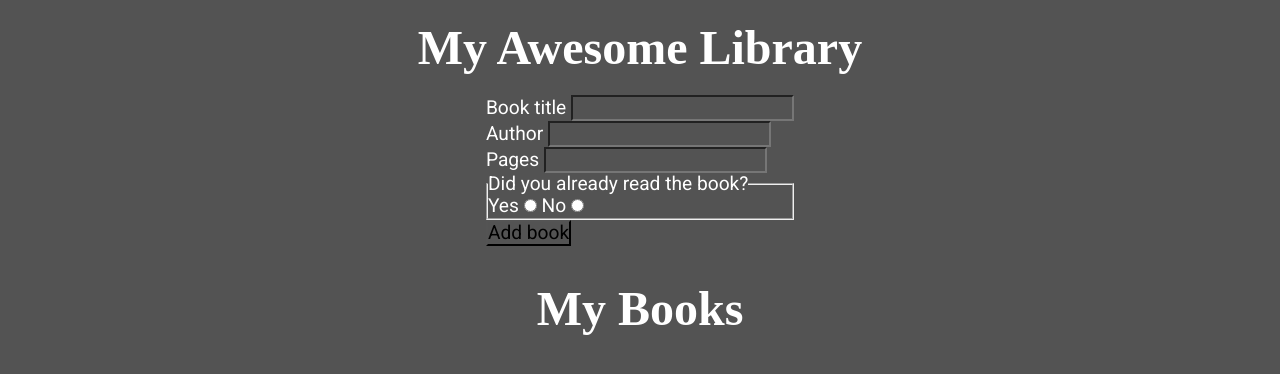
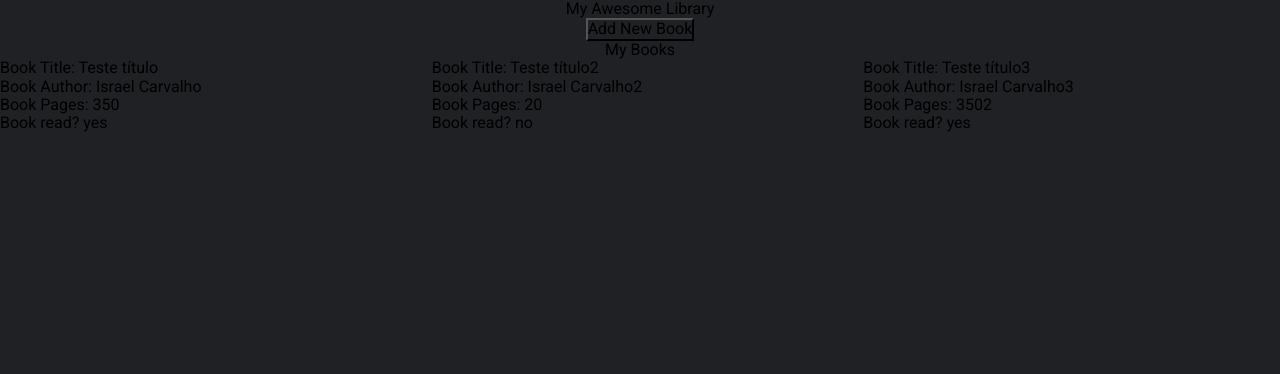
Before and after one commit to raelcx/odin-library, a plain HTML site: page index.html in a window 1280 px wide. Drawn offline with Linux system fonts and the light colour scheme; a web font is replaced by a local one.

Commit message:
Reorder file structure, add more functions, modal
This commit reorder file structure to be more concise and organized.
Add temporary function to insert dummy books.
Add modal initial structure.

```diff
--- a/index.html
+++ b/index.html
@@ -5,44 +5,50 @@
     <meta name="viewport" content="width=device-width, initial-scale=1.0">
     <title>JS Library</title>
     <link rel="stylesheet" href="./styles/style.css">
-    <script src="./script.js" defer></script>
+    <script src="./scripts/main.js" defer></script>
 </head>
 <body>
     <div id="container">
         <div class="header">
             <p>My Awesome Library</p>
         </div>
-        <div class="bookManager">
-            <form action="" method="post">
-                <p>
-                    <label for="title">Book title</label>
-                    <input type="text" name="title" id="title" required>
-                </p>
+        <div>
+            <button type="button" class="newBook">Add New Book</button>
+            <dialog id="addNewBookModal">
+                <div class='modal-container'>
+                    <div class='modal'>
+                        <button autofocus>Close</button>
+                        <form action="" method="dialog">
+                            <section>
+                                <h2>Add new book</h2>
+                                <p>
+                                    <label for="title"><span>Book Title</span></label>
+                                    <br>
+                                    <input type="text" name="title" id="title">
+                                </p>
+                                <p>
+                                    <label for="author">Book Author</label>
+                                    <br>
+                                    <input type="text" name="author" id="author">
+                                </p>
+                            </section>
 
-                <p>
-                    <label for="author">Author</label>
-                    <input type="text" name="author" id="author" required>
-                </p>
 
-                <p>
-                    <label for="pages">Pages</label>
-                    <input type="number" name="pages" id="pages" required>
-                </p>
+                        </form>
+                    </div>
+                </div>
+              </dialog>
+        </div>
 
-                <p>
-                    <fieldset>
-                        <legend>Did you already read the book?</legend>
-                    <label for="yes">Yes</label>
-                    <input type="radio" name="read" id="yes" required>
-                    <label for="no">No</label>
-                    <input type="radio" name="read" id="no" required>
-                </fieldset>
-                </p>
-                <button type="submit" class="addNewBookBtn">Add book</button>
-            </form>
+        <div id="bookManager">
+            <div class="header">
+                <p>My Books</p>
+            </div>
+            <div id="bookList">
+
+            </div>
         </div>
-        <div class="libraryHeader">My Books</div>
-        <div class="library"></div>
+
     </div>
 </body>
 </html>
--- a/script.js
+++ /dev/null
@@ -1,28 +0,0 @@
-const myBooks = [];
-
-function Book(title, author, pages, read) {
-    this.title = title;
-    this.author = author;
-    this.pages = pages;
-    this.read = read;
-}
-
-function addBookToLibrary() {
-
-}
-
-const addNewBookBtn = document.querySelector(".addNewBookBtn");
-
-
-let book1 = new Book('Teste título', 'Israel Carvalho', 350, 'yes');
-let book2 = new Book('Teste título2', 'Israel Carvalho2', 20, 'no');
-let book3 = new Book('Teste título3', 'Israel Carvalho3', 3502, 'yes');
-
-myBooks.push(book1);
-myBooks.push(book2);
-myBooks.push(book3);
-
-
-addNewBookBtn.addEventListener("click", (e) => {
-    alert(e);
-});
--- /dev/null
+++ b/scripts/main.js
@@ -0,0 +1,56 @@
+const myBooks = [];
+
+const addNewBookModal = document.querySelector("#addNewBookModal");
+
+function Book(title, author, pages, read) {
+    this.title = title;
+    this.author = author;
+    this.pages = pages;
+    this.read = read;
+}
+
+function addBookToLibrary() {
+
+}
+
+function displayBooks() {
+    const bookList = document.querySelector("#bookList");
+
+    for (book in myBooks) {
+        const bookDiv = document.createElement("div");
+        bookDiv.setAttribute("class", (`book-${book}`));
+
+        const elements = ['bookTitle', 'bookAuthor', 'bookPages', 'bookRead'].map(() => document.createElement("p"));
+
+        elements[0].textContent = 'Book Title: ' + myBooks[book].title;
+        bookDiv.append(elements[0]);
+        elements[1].textContent = 'Book Author: ' + myBooks[book].author;
+        bookDiv.append(elements[1]);
+        elements[2].textContent = 'Book Pages: ' + myBooks[book].pages;
+        bookDiv.append(elements[2]);
+        elements[3].textContent = 'Book read? ' + myBooks[book].read;
+        bookDiv.append(elements[3]);
+
+        bookList.append(bookDiv);
+    }
+}
+
+
+
+///////
+function tempBooks() {
+    let book1 = new Book('Teste título', 'Israel Carvalho', 350, 'yes');
+    let book2 = new Book('Teste título2', 'Israel Carvalho2', 20, 'no');
+    let book3 = new Book('Teste título3', 'Israel Carvalho3', 3502, 'yes');
+
+    myBooks.push(book1);
+    myBooks.push(book2);
+    myBooks.push(book3);
+
+}
+
+// Calls
+tempBooks();
+
+
+displayBooks();
--- a/styles/style.css
+++ b/styles/style.css
@@ -6,7 +6,7 @@
     padding: 0;
     margin: 0;
     font-family: sans-serif;
-    background-color: #535353;
+    background-color: #202124;
     font-family: "Roboto", sans-serif;
 }
 
@@ -22,29 +22,34 @@ body {
     flex-direction: column;
 }
 
-.header {
+#bookManager {
+    display: flex;
+    flex-direction: column;
+    align-items: center;
+    width: 100vw;
+}
+
+#bookList {
+    display: grid;
+    grid-template-columns: repeat(auto-fit, minmax(250px, 1fr));
+    width: 100vw;
+    gap: 15px;
 
 }
 
-.header p {
-    font-family: "Birthstone";
-    font-weight: 600;
-    color: white;
-    margin: 20px;
-    font-size: 3rem;
-}
 
-.bookManager {
-    color: white;
-    font-size: 1.2rem;
-    gap: 10px;
-}
+.modal-container {
+    position: fixed;
+    display: flex;
+    justify-content: center;
+    align-items: center;
+    height: 100vh;
+    width: 100vw;
+    background-color: #00000050;
+  }
 
-.libraryHeader {
-    margin: 20px;
-    margin-top: 35px;
-    color: white;
-    font-family: "Birthstone";
-    font-size: 3rem;
-    font-weight: 600;
-}
+  .modal {
+    width: 600px;
+    height: 400px;
+    position: relative;
+  }
```
